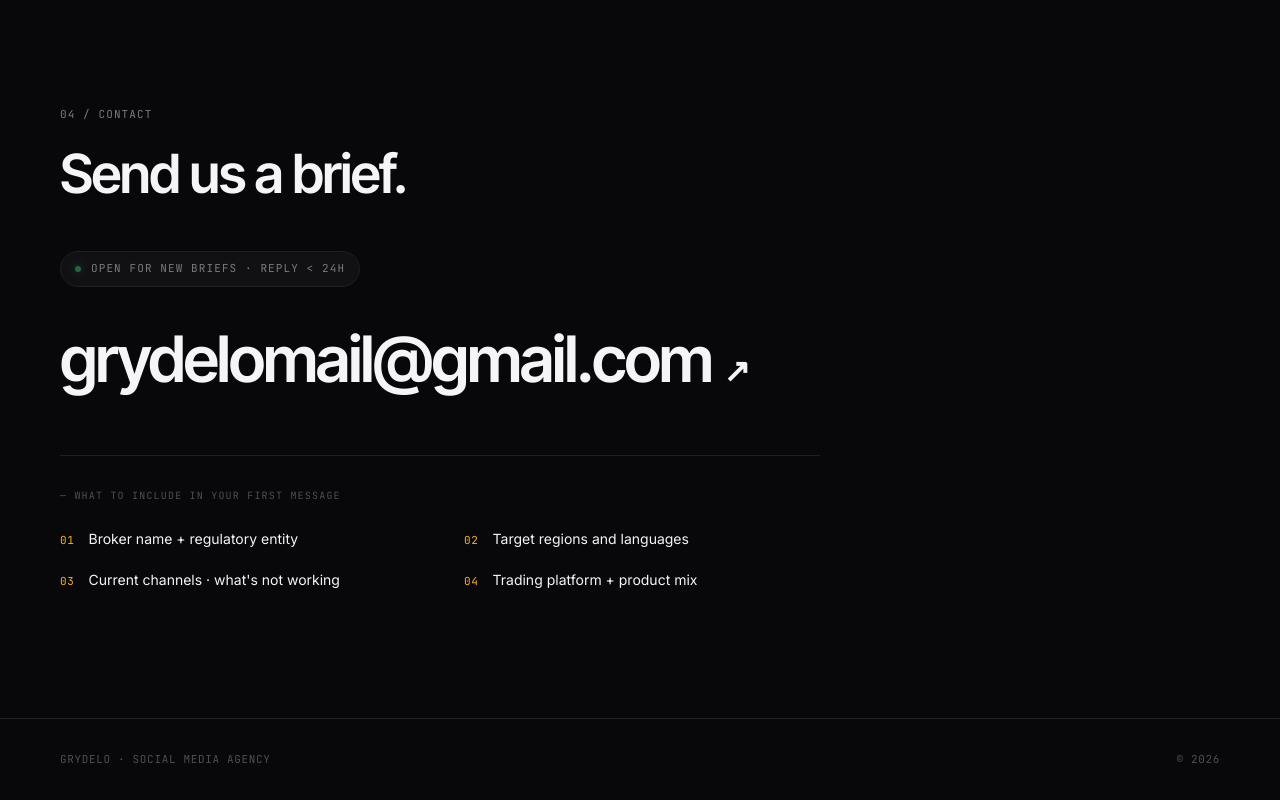
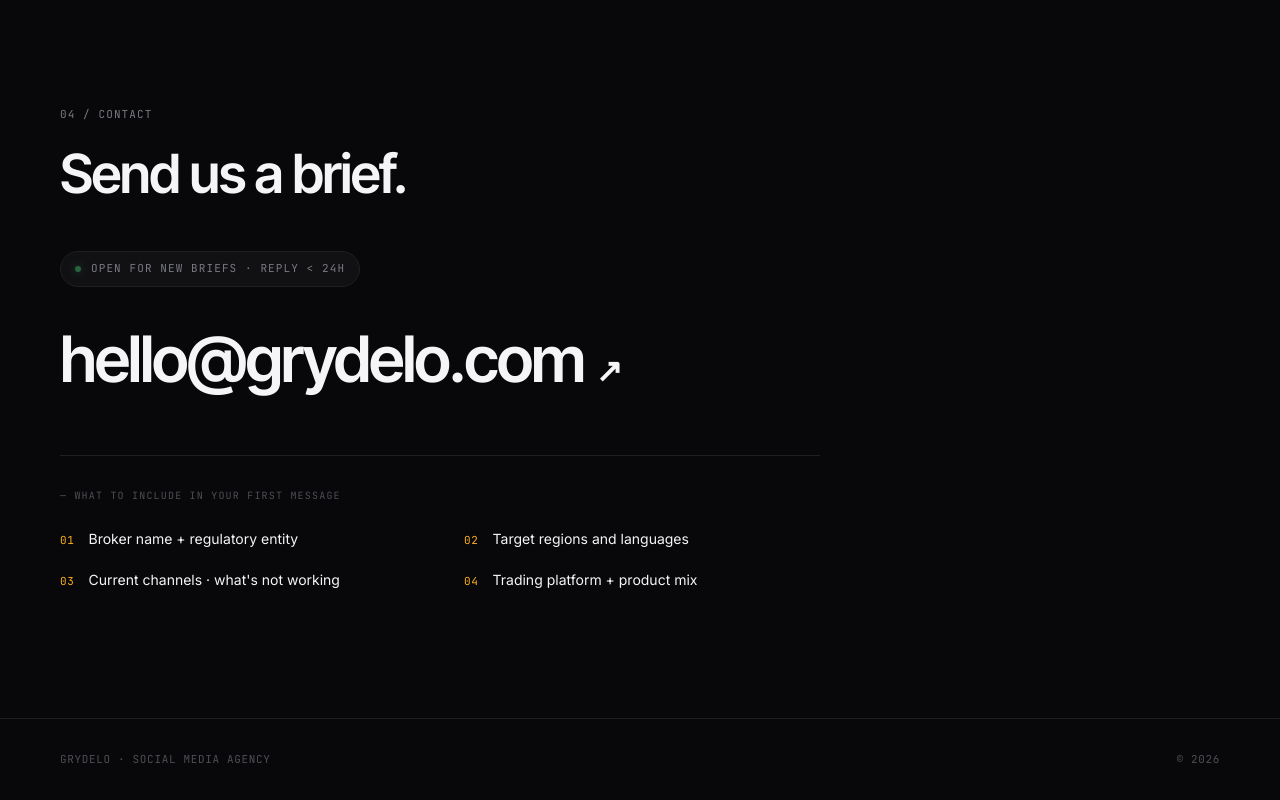
Before and after one commit to grydelo/grydelo-site, a plain HTML site: page index.html in a window 1280 px wide. Shown: the part 3407-4207 px from the top of the page. Drawn offline with Linux system fonts and the light colour scheme.

Commit message:
Update index.html

```diff
--- a/index.html
+++ b/index.html
@@ -897,8 +897,8 @@
         <span class="status-dot" aria-hidden="true"></span>OPEN FOR NEW BRIEFS · REPLY &lt; 24H
       </div>
 
-      <a href="mailto:grydelomail@gmail.com" class="email-hero">
-        grydelomail@gmail.com
+      <a href="mailto:hello@grydelo.com" class="email-hero">
+        hello@grydelo.com
         <span class="contact-arrow" aria-hidden="true">↗</span>
       </a>
 
```
